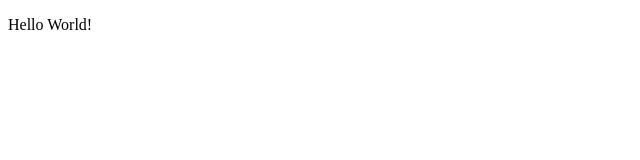
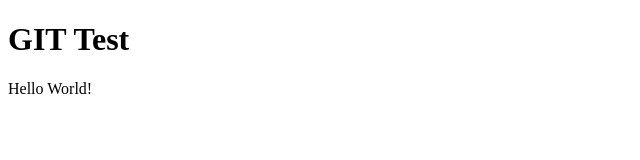
Before and after one commit to EnthusiastMK/myFirstGIT, a plain HTML site: page index.html in a window 1280 px wide. Shown: the whole page, without its empty margins (0-640 px from the left). Drawn offline with Linux system fonts and the light colour scheme.

Commit message:
Second commit

```diff
--- a/index.html
+++ b/index.html
@@ -8,6 +8,7 @@
     <link rel="stylesheet" href="">
 </head>
 <body>
+    <h1>GIT Test</h1>
     <p onclick="">Hello World!</p>
 
     <script src="js/script.js"></script>
```
